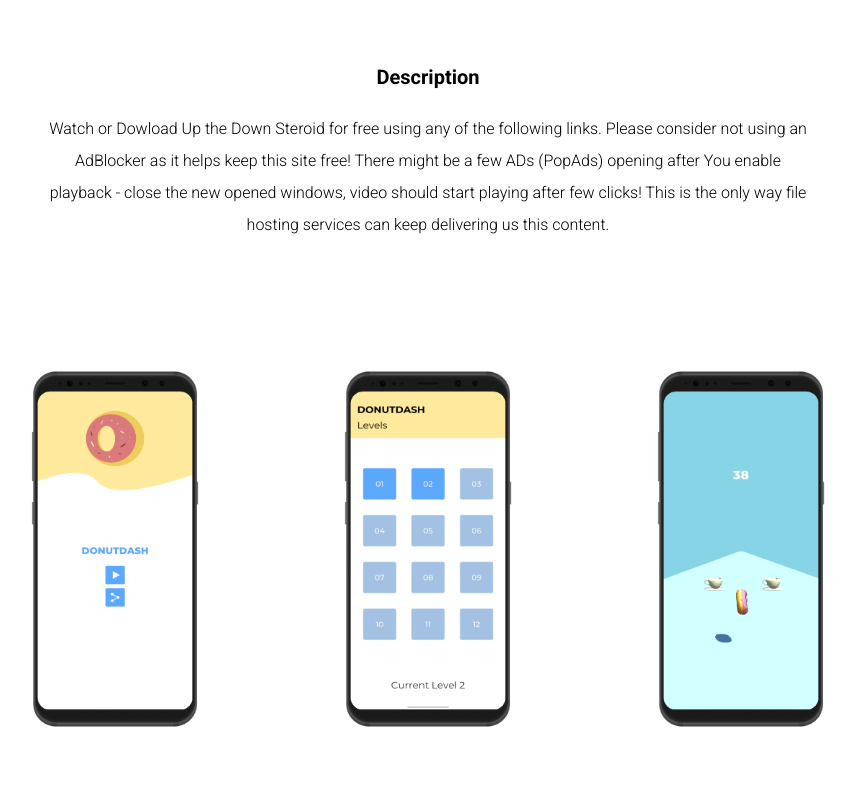
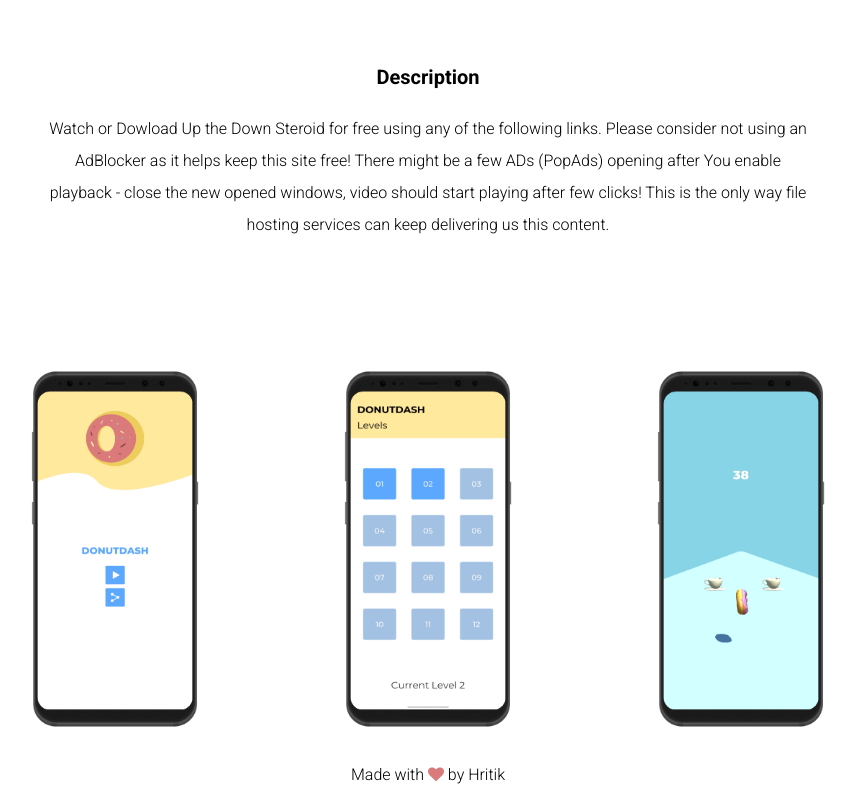
Before and after one commit to tayadehritik/DonutDash-Website, a website: page index.html in a window 1280 px wide. Shown: the part 531-1331 px from the top of the page, without its empty margins (212-1068 px from the left). Before the commit the page ends 1280 px from the top, so only its background shows below. Drawn offline with Linux system fonts and the light colour scheme.

Commit message:
finised design

```diff
--- a/index.css
+++ b/index.css
@@ -178,6 +178,20 @@
     #screen_3{
         width: 200px;
         height: auto;
+    }
+
+    #footer{
+        display: grid;
+        grid-template-columns: 1fr;
+        grid-template-rows: 1fr;
+        align-items: center;
+        justify-items: center;
+    }
+
+    #footer-text{
+        font-family: "Roboto";
+        font-weight: 300;
+        font-size: 16px;
     }
 
 /*
@@ -362,6 +376,19 @@
         justify-self: flex-start;
     }
 
+    #footer{
+        display: grid;
+        grid-template-columns: 1fr;
+        grid-template-rows: 1fr;
+        align-items: center;
+        justify-items: center;
+    }
+
+    #footer-text{
+        font-family: "Roboto";
+        font-weight: 300;
+        font-size: 16px;
+    }
 
     /*
 
--- a/index.html
+++ b/index.html
@@ -7,7 +7,7 @@
         <meta name="viewport" content="width=device-width, initial-scale=1.0">
         <!--<link href="https://fonts.googleapis.com/css2?family=Roboto:ital,wght@0,400;0,700;1,300&display=swap" rel="stylesheet"> -->
         <link href="https://fonts.googleapis.com/css2?family=Roboto:wght@300;400;700&display=swap" rel="stylesheet">
-
+        <link rel="stylesheet" href="https://cdnjs.cloudflare.com/ajax/libs/font-awesome/4.7.0/css/font-awesome.min.css">
     </head>
     <body>
         <div id="navbar">
@@ -72,7 +72,11 @@
             <img src="screen_3.png" id="screen_3"></img>
         </div>
 
+        <div id="footer">
 
+            <h3 id="footer-text">   Made with <i class="fa fa-heart" style="color: #DB7A7A;" aria-hidden="true"></i> by Hritik </h3>
+
+        </div>
 
 
         <script src="index.js"></script>
```
